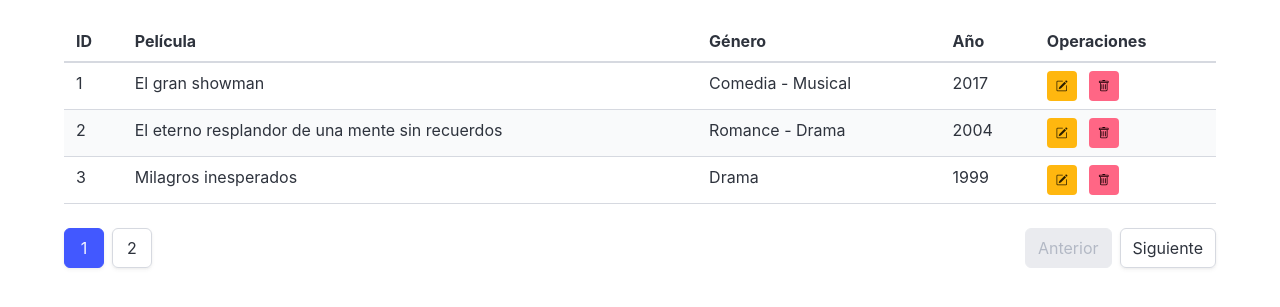
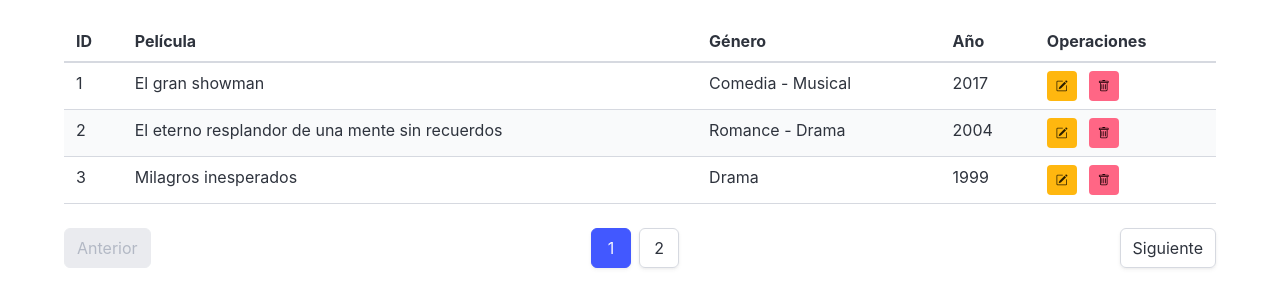
Before and after one commit to mariopopplio22-star/Tarea09, a plain HTML site: page index.html in a window 1280 px wide. Shown: the part 167-474 px from the top of the page. Drawn offline with nearby package versions, Linux system fonts and the light colour scheme.

Commit message:
paginacion centrada

```diff
--- a/index.html
+++ b/index.html
@@ -91,7 +91,8 @@
                     </div>
                 </div>
                 <div class="level-right">
-                    <button type="button" id="btnAbrirNuevo" class="button is-info js-open-modal" data-target="modalPelicula">
+                    <button type="button" id="btnAbrirNuevo" class="button is-info js-open-modal"
+                        data-target="modalPelicula">
                         <span class="icon">
                             <i class="bi bi-plus-lg"></i>
                         </span>
@@ -217,7 +218,7 @@
                 </table>
             </div>
             <!-- La paginación -->
-            <nav class="pagination" role="navigation" aria-label="pagination" id="paginacion">
+            <nav class="pagination is-centered mt-4" role="navigation" aria-label="pagination" id="paginacion">
                 <a class="pagination-previous" id="btnAnterior" title="Página anterior">Anterior</a>
                 <a class="pagination-next" id="btnSiguiente" title="Página siguiente">Siguiente</a>
                 <ul class="pagination-list" id="listaPaginas"></ul>
@@ -419,7 +420,7 @@
                 const fin = inicio + filasPorPagina;
 
                 filas.forEach((fila, indice) => {
-                    fila.style.display = indice >= inicio && indice < fin ? "" : "none";
+                    fila.style.display = indice >= inicio && indice < fin ? "table-row" : "none";
                 });
 
                 // Botones Anterior y Siguiente
```
